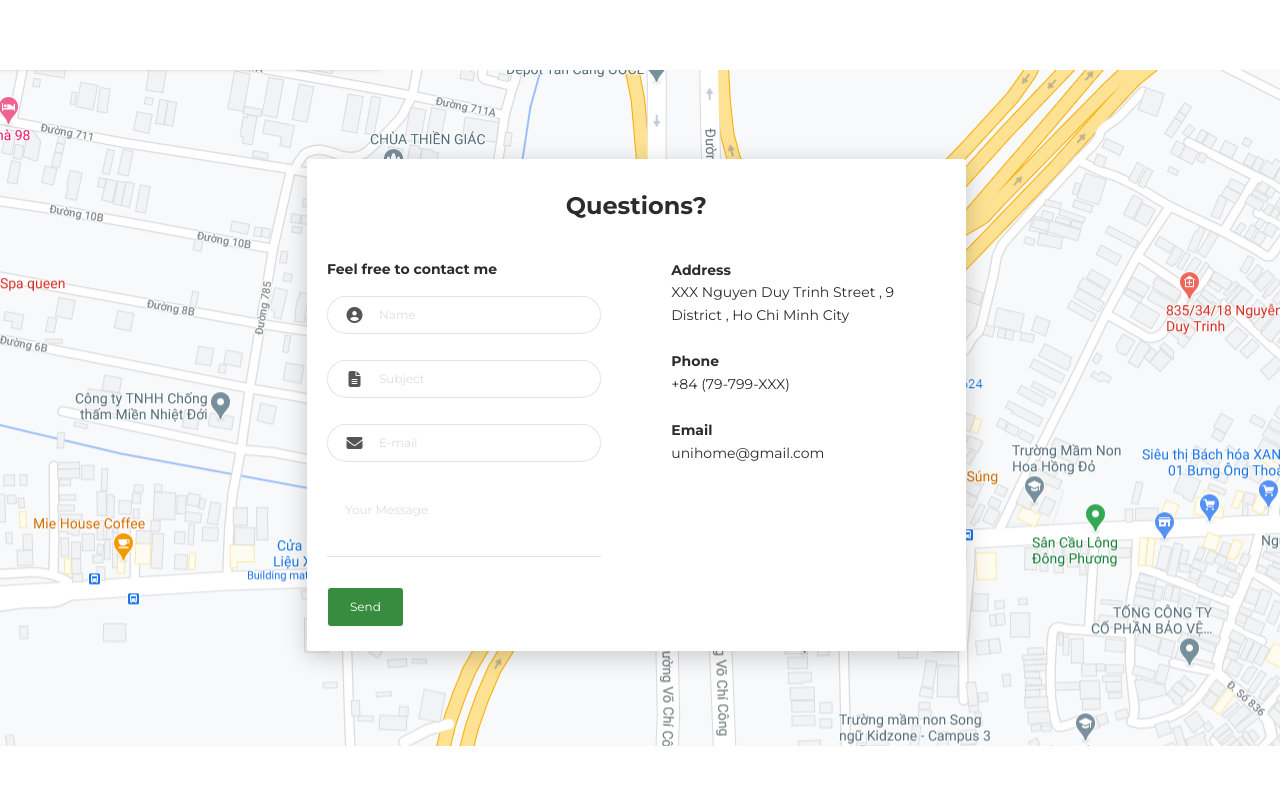
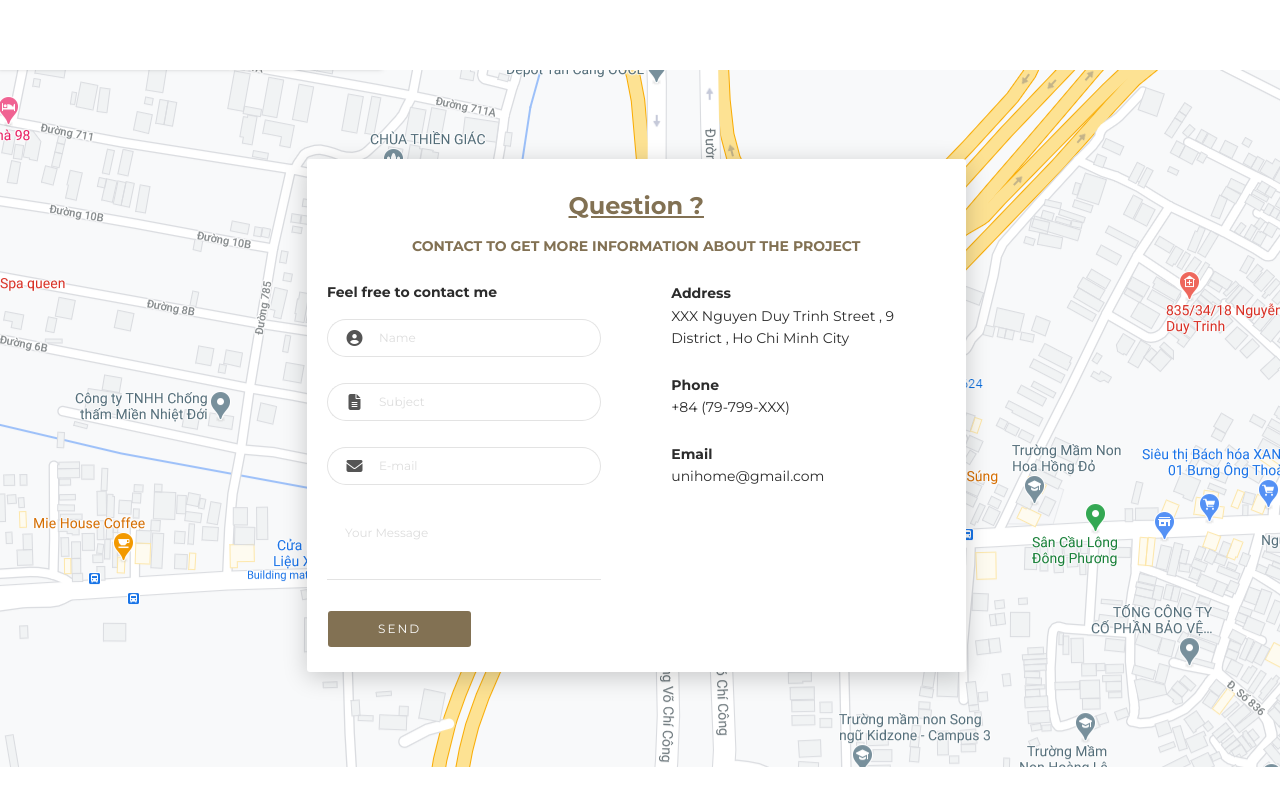
Before and after one commit to handezVN/SendMail, a plain HTML site: page index.html in a window 1280 px wide. Drawn offline with Linux system fonts and the light colour scheme.

Commit message:
Update index.html

```diff
--- a/index.html
+++ b/index.html
@@ -27,7 +27,8 @@
         <div class="row">
           <div class="col-md-9">
             <div class="card mb-0" data-aos="zoom-in">
-              <div class="h4 text-center title">Questions?</div>
+              <div class="h4 text-center title" style="color: #827153; text-decoration: underline;">Question ?</div>
+              <div class="h6 text-center title" style="color: #827153;">Contact to get more information about the project</div>
               <div class="row">
                 <div class="col-md-6">
                   <div class="card-body">
@@ -63,7 +64,7 @@
                       </div>
                       <div class="row">
                         <div class="col">
-                          <button class="btn btn-primary" type="submit">Send</button>
+                          <button class="btn btn-primary" style="background-color: #827153; font-size: 12px; letter-spacing: 2px; padding: 10px 50px 10px 50px;" type="submit">SEND</button>
                         </div>
                       </div>
                     </form>
```
